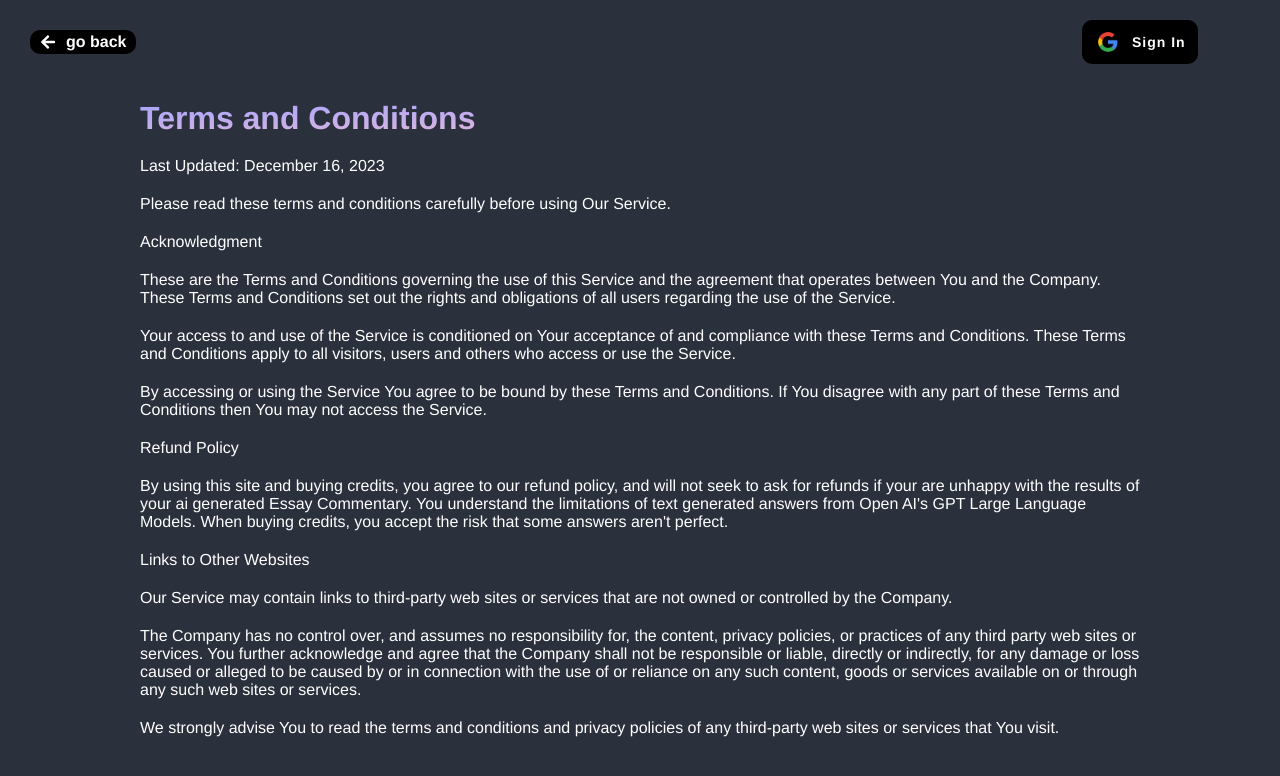
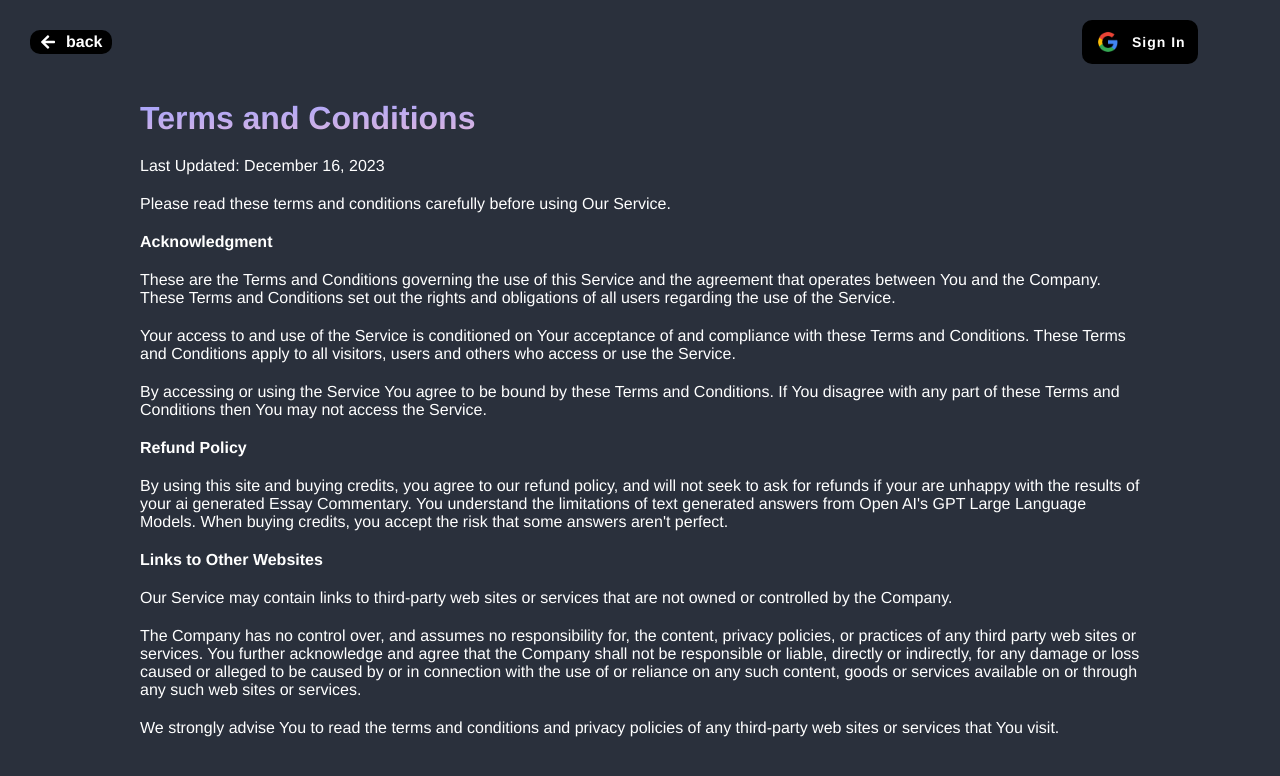
Before and after one commit to Lopez-Jordan/UC-Chatbot, a React (Vite) app in the folder client/: page /terms in a window 1280 px wide. Shown: the top 776 px of the page. Built offline with nearby package versions, Linux system fonts and the light colour scheme.

Commit message:
updated styles for navbar

```diff
--- a/client/src/components/Navbar/Navbar.jsx
+++ b/client/src/components/Navbar/Navbar.jsx
@@ -75,7 +75,7 @@ export default function Navbar() {
   return (
     <>
       <div className="navbar">
-        {userLoggedIn.loggedIn && currPage !== '/purchase' ? (
+        {userLoggedIn.loggedIn && currPage !== '/purchase' && currPage !== '/terms' ? (
           <div className='credits'>
             <p>
               <span id="number">{userLoggedIn.credits}</span>
@@ -87,12 +87,13 @@ export default function Navbar() {
           </div>
         ) : (
           <>
-            {currPage !== '/home' && (
+            {(currPage == '/purchase' || currPage == '/terms')  && (
               <div id="goBack" onClick={() => navigate('/')}>
                 <FaArrowLeft id="leftArrow" />
-                <p>go back</p>
+                <p>back</p>
               </div>
             )}
+            <div></div>
           </>
         )}
         {userLoggedIn.loggedIn ? (
--- a/client/src/pages/Home/Home.css
+++ b/client/src/pages/Home/Home.css
@@ -37,7 +37,7 @@
 .content1 {
     display: flex;
     flex-direction: column;
-    width: 500px;;
+    width: 100%;
 }
 
 #chatHeader{
--- a/client/src/pages/Purchase/Purchase.css
+++ b/client/src/pages/Purchase/Purchase.css
@@ -82,7 +82,7 @@
 }
 
 .alert{
-    width: 55%;
+    width: 60%;
     background-color: #FBBD23;
     color: black;
     border-radius: 10px;
--- a/client/src/pages/Terms/Terms.css
+++ b/client/src/pages/Terms/Terms.css
@@ -9,8 +9,11 @@
     -webkit-background-clip: text;
     color: transparent;
 }
+.bolder{
+    font-weight: 600;
+    font-style: 20px;
 
-
+}
 
 
 .spaceBelow{
--- a/client/src/pages/Terms/Terms.jsx
+++ b/client/src/pages/Terms/Terms.jsx
@@ -7,13 +7,13 @@ export default function Terms () {
             <h1 className='termsHeader spaceBelow'>Terms and Conditions</h1>
             <p className='spaceBelow'>Last Updated: December 16, 2023</p>
             <p className='spaceBelow'>Please read these terms and conditions carefully before using Our Service.</p>
-            <p className='spaceBelow'>Acknowledgment</p>
+            <p className='spaceBelow bolder'>Acknowledgment</p>
             <p className='spaceBelow'>These are the Terms and Conditions governing the use of this Service and the agreement that operates between You and the Company. These Terms and Conditions set out the rights and obligations of all users regarding the use of the Service.</p>
             <p className='spaceBelow'>Your access to and use of the Service is conditioned on Your acceptance of and compliance with these Terms and Conditions. These Terms and Conditions apply to all visitors, users and others who access or use the Service.</p>
             <p className='spaceBelow'>By accessing or using the Service You agree to be bound by these Terms and Conditions. If You disagree with any part of these Terms and Conditions then You may not access the Service.</p>
-            <p className='spaceBelow'>Refund Policy</p>
+            <p className='spaceBelow bolder'>Refund Policy</p>
             <p className='spaceBelow'>By using this site and buying credits, you agree to our refund policy, and will not seek to ask for refunds if your are unhappy with the results of your ai generated Essay Commentary. You understand the limitations of text generated answers from Open AI's GPT Large Language Models. When buying credits, you accept the risk that some answers aren't perfect.</p>
-            <p className='spaceBelow'>Links to Other Websites</p>
+            <p className='spaceBelow bolder'>Links to Other Websites</p>
             <p className='spaceBelow'>Our Service may contain links to third-party web sites or services that are not owned or controlled by the Company.</p>
             <p className='spaceBelow'>The Company has no control over, and assumes no responsibility for, the content, privacy policies, or practices of any third party web sites or services. You further acknowledge and agree that the Company shall not be responsible or liable, directly or indirectly, for any damage or loss caused or alleged to be caused by or in connection with the use of or reliance on any such content, goods or services available on or through any such web sites or services.</p>
             <p className='spaceBelow'>We strongly advise You to read the terms and conditions and privacy policies of any third-party web sites or services that You visit.</p>
```
